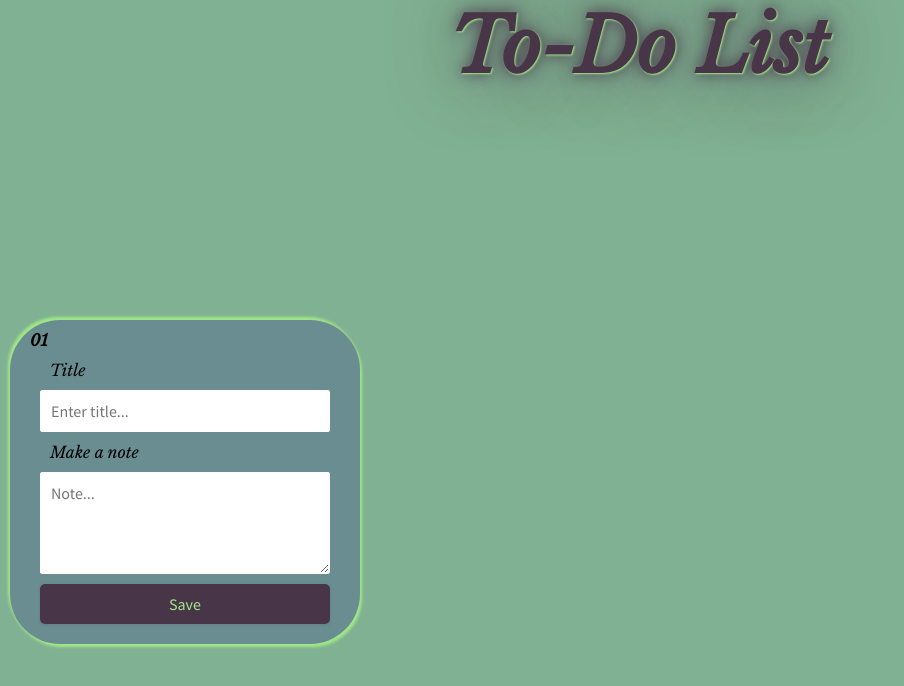
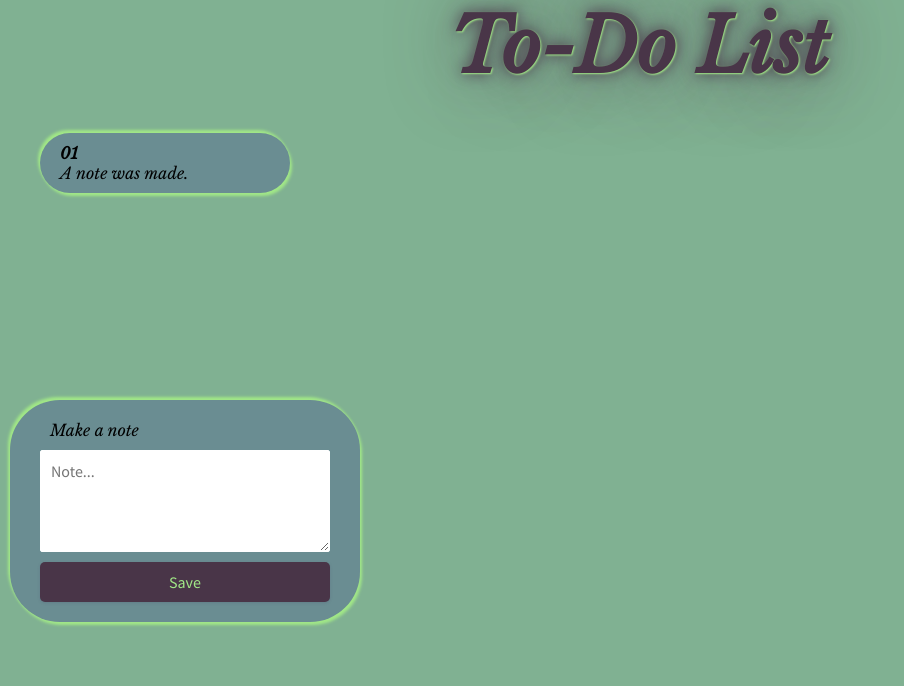
Before and after one commit to amadi5892/To-Do-List-App, a React (Create React App) app: page / in a window 1280 px wide. Shown: the top 686 px of the page, without its empty margins (0-904 px from the left). Built offline with nearby package versions, Linux system fonts and the light colour scheme.

Commit message:
card component was created

```diff
--- a/src/App.css
+++ b/src/App.css
@@ -37,6 +37,6 @@ body {
 
 .entry-container {
     position: absolute;
-    top: 40%;
+    top: 50%;
     left: 0;
 }
--- a/src/App.js
+++ b/src/App.js
@@ -1,4 +1,5 @@
 import AddCard from './components/note-card/addCard.component';
+import Card from './components/card/card.component'
 
 import './App.css';
 
@@ -9,6 +10,7 @@ function App() {
       <div className='entry-container' >
         <AddCard />
       </div>
+      <Card />
     </div>
   );
 }
--- /dev/null
+++ b/src/components/card/card.component.jsx
@@ -0,0 +1,14 @@
+import React from 'react'
+
+import './card.styles.css'
+
+const Card = () => {
+  return (
+    <div className='card-container' >
+      <h4>01</h4>
+      <p>A note was made.</p>
+    </div>
+  )
+}
+
+export default Card
--- /dev/null
+++ b/src/components/card/card.styles.css
@@ -0,0 +1,11 @@
+.card-container {
+    display: flex;
+    flex-direction: column;
+    border-radius: 50px;
+    box-shadow: 2px 3px 3px #A1E887, -2px -3px 3px #A1E887;
+    height: 100%;
+    width: 250px;
+    padding: 10px;
+    text-align: left;
+    background-color: #6A8D92;
+}
--- a/src/components/note-card/addCard.component.jsx
+++ b/src/components/note-card/addCard.component.jsx
@@ -5,11 +5,8 @@ import './addCard.styles.css'
 const AddCard = () => {
   return (
     <div className='add-card-container' >
-      <h4 className='idx' >01</h4>
       <div className='add-card' >
         <form>
-          <label>Title</label>
-          <input type='text' placeholder='Enter title...' />
           <label>Make a note</label><br></br>
           <textarea type='text' placeholder='Note...' rows='4'  ></textarea>
           <button className='btn'>Save</button>
--- a/src/components/note-card/addCard.styles.css
+++ b/src/components/note-card/addCard.styles.css
@@ -15,7 +15,6 @@ label {
     margin: 10px 0;
 }
 
-input[type='text'],
 textarea {
     border: 1px solid #fff;
     border-radius: 2px;
@@ -25,10 +24,6 @@ textarea {
     width: 100%;
     font-family: 'Source Sans Pro', sans-serif;
     background-color: rgba(232, 230, 230. 0.4);
-}
-
-.idx {
-    text-align: left;
 }
 
 .add-card {
```
